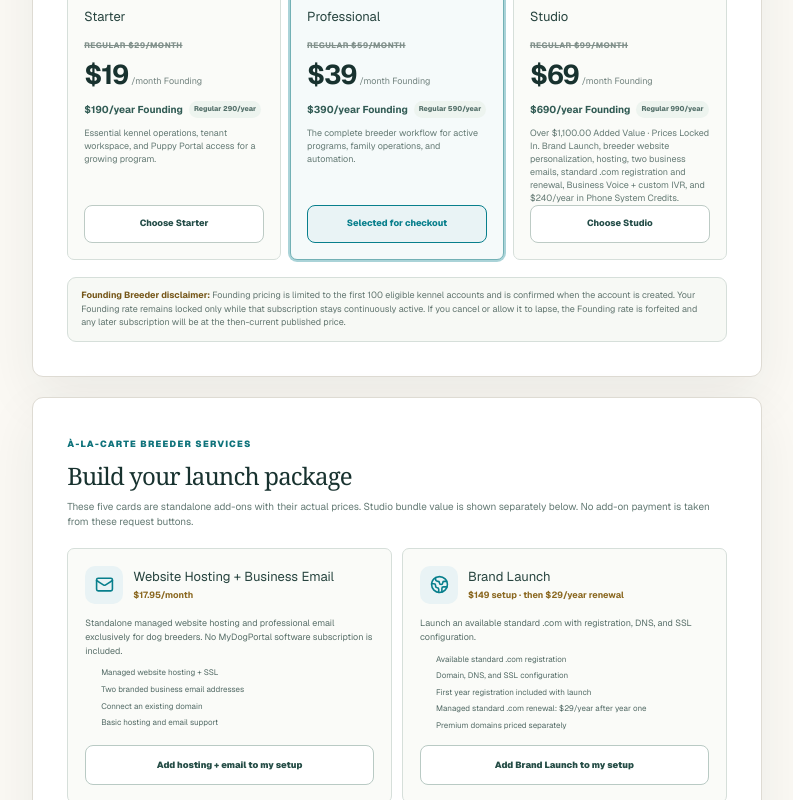
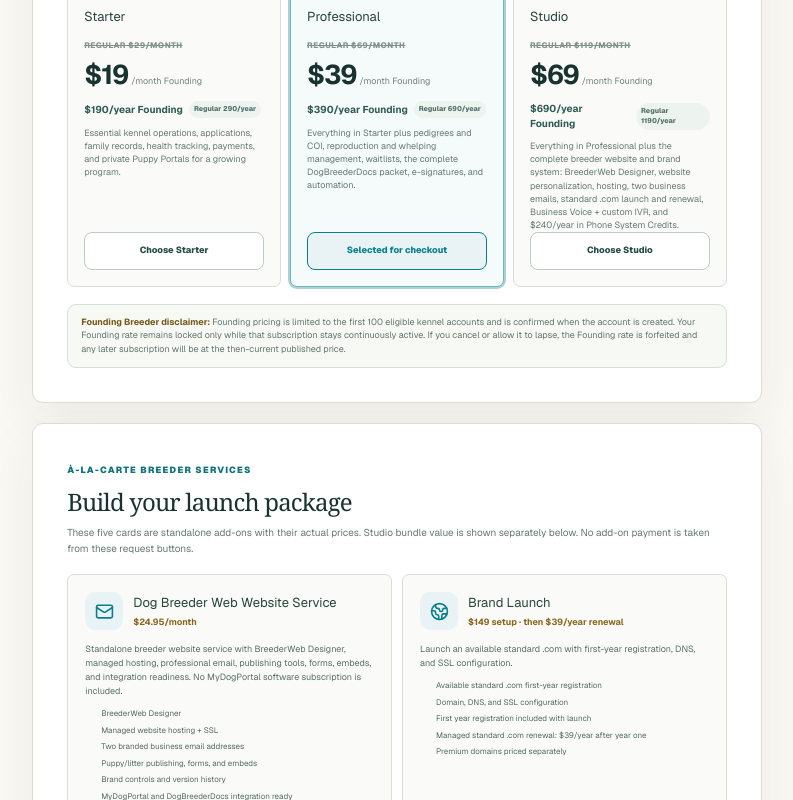
Before and after one commit to rawillia9801/WhiteLabel, a Next.js app: page /signup in a window 1280 px wide. Shown: the part 1960-2760 px from the top of the page, without its empty margins (467-1260 px from the left). Built offline with nearby package versions, Linux system fonts and the light colour scheme; no server answers.

Commit message:
Update signup pricing and service inclusions

```diff
--- a/app/signup/page.tsx
+++ b/app/signup/page.tsx
@@ -22,9 +22,9 @@
 const slugify = (value: string) => value.toLowerCase().trim().replace(/[^a-z0-9-]+/g, "-").replace(/^-+|-+$/g, "").replace(/-{2,}/g, "-").slice(0, 48);
 
 const subscriptions = [
-  { id: "starter", name: "Starter", price: 19, annual: 190, regular: 29, regularAnnual: 290, position: "GET ORGANIZED", description: "Essential kennel operations, tenant workspace, and Puppy Portal access for a growing program.", featured: false },
-  { id: "professional", name: "Professional", price: 39, annual: 390, regular: 59, regularAnnual: 590, position: "RUN YOUR BREEDING BUSINESS", description: "The complete breeder workflow for active programs, family operations, and automation.", featured: true },
-  { id: "studio", name: "Studio", price: 69, annual: 690, regular: 99, regularAnnual: 990, position: "RUN YOUR BUSINESS + YOUR BRAND", description: "Over $1,100.00 Added Value · Prices Locked In. Brand Launch, breeder website personalization, hosting, two business emails, standard .com registration and renewal, Business Voice + custom IVR, and $240/year in Phone System Credits.", featured: false },
+  { id: "starter", name: "Starter", price: 19, annual: 190, regular: 29, regularAnnual: 290, position: "GET ORGANIZED", description: "Essential kennel operations, applications, family records, health tracking, payments, and private Puppy Portals for a growing program.", featured: false },
+  { id: "professional", name: "Professional", price: 39, annual: 390, regular: 69, regularAnnual: 690, position: "RUN YOUR BREEDING BUSINESS", description: "Everything in Starter plus pedigrees and COI, reproduction and whelping management, waitlists, the complete DogBreederDocs packet, e-signatures, and automation.", featured: true },
+  { id: "studio", name: "Studio", price: 69, annual: 690, regular: 119, regularAnnual: 1190, position: "RUN YOUR BUSINESS + YOUR BRAND", description: "Everything in Professional plus the complete breeder website and brand system: BreederWeb Designer, website personalization, hosting, two business emails, standard .com launch and renewal, Business Voice + custom IVR, and $240/year in Phone System Credits.", featured: false },
 ] as const;
 
 const websiteTemplates = [
@@ -38,21 +38,21 @@
 const setupServices = [
   {
     id: "hosting-email",
-    name: "Website Hosting + Business Email",
-    price: "$17.95/month",
-    action: "Add hosting + email to my setup",
+    name: "Dog Breeder Web Website Service",
+    price: "$24.95/month",
+    action: "Add website service to my setup",
     icon: Mail,
-    description: "Standalone managed website hosting and professional email exclusively for dog breeders. No MyDogPortal software subscription is included.",
-    details: ["Managed website hosting + SSL", "Two branded business email addresses", "Connect an existing domain", "Basic hosting and email support"],
+    description: "Standalone breeder website service with BreederWeb Designer, managed hosting, professional email, publishing tools, forms, embeds, and integration readiness. No MyDogPortal software subscription is included.",
+    details: ["BreederWeb Designer", "Managed website hosting + SSL", "Two branded business email addresses", "Puppy/litter publishing, forms, and embeds", "Brand controls and version history", "MyDogPortal and DogBreederDocs integration ready"],
   },
   {
     id: "brand-launch",
     name: "Brand Launch",
-    price: "$149 setup · then $29/year renewal",
+    price: "$149 setup · then $39/year renewal",
     action: "Add Brand Launch to my setup",
     icon: Globe2,
-    description: "Launch an available standard .com with registration, DNS, and SSL configuration.",
-    details: ["Available standard .com registration", "Domain, DNS, and SSL configuration", "First year registration included with launch", "Managed standard .com renewal: $29/year after year one", "Premium domains priced separately"],
+    description: "Launch an available standard .com with first-year registration, DNS, and SSL configuration.",
+    details: ["Available standard .com first-year registration", "Domain, DNS, and SSL configuration", "First year registration included with launch", "Managed standard .com renewal: $39/year after year one", "Premium domains priced separately"],
   },
   {
     id: "website-personalization",
@@ -242,7 +242,7 @@
           </section>
 
           <section className="studio-website-note">
-            <div><small>STUDIO · COMPLETE BRAND PACKAGE · PRICES LOCKED IN</small><h2>Over $1,100.00 Added Value</h2><p>Studio includes $869.28 in Brand Launch, breeder website personalization, standard .com registration and renewal, hosting with two branded business emails, and Business Voice system value, plus $240/year in Phone System Credits. That is $1,109.28 in added service value before counting the MyDogPortal software itself. Your Studio subscription rate stays locked in while your Studio subscription remains continuously active. Your connected website can use breeder-maintained MyDogPortal information for puppies, litters, parent dogs, health testing, applications, policies, contact details, branding, photography, and Puppy Portal access.</p></div>
+            <div><small>STUDIO · COMPLETE BRAND PACKAGE · PRICES LOCKED IN</small><h2>Over $1,160 in First-Year Included Service Value</h2><p>Studio includes Brand Launch and first-year standard .com registration ($149), breeder website personalization ($299), the managed Dog Breeder Web website service with two branded business emails ($299.40/year), Business Voice setup plus the first year of the local number ($176.88), and $240/year in Phone System Credits. That is $1,164.28 in first-year included service value before counting the MyDogPortal software itself. Standard .com renewal is included while Studio remains active after year one. Your Studio subscription rate stays locked in while your Studio subscription remains continuously active. Your connected website can use breeder-maintained MyDogPortal information for puppies, litters, parent dogs, health testing, applications, policies, contact details, branding, photography, and Puppy Portal access.</p></div>
             <Link href="/#examples"><span>CONNECTED TEMPLATE GALLERY</span><b>Compare the website styles</b><small>View all live examples <ArrowRight size={13} /></small></Link>
           </section>
         </div>
```
